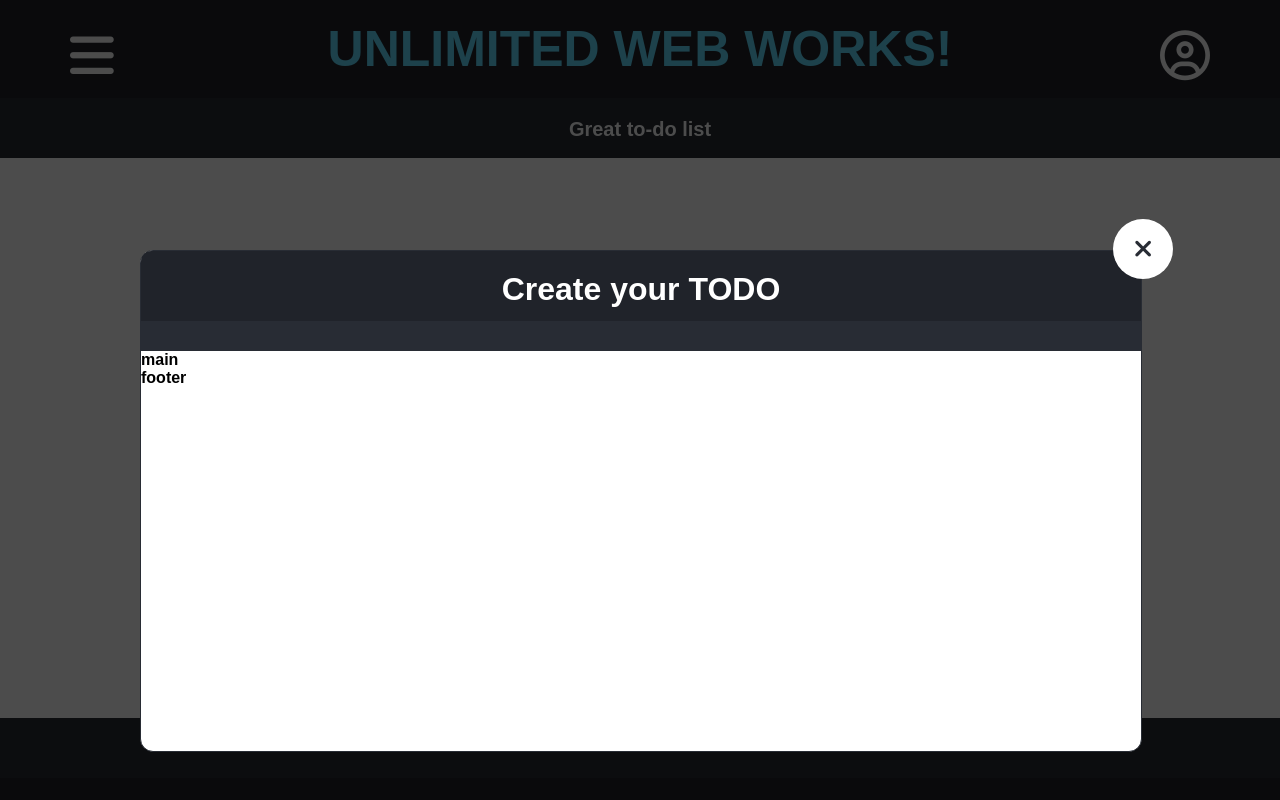
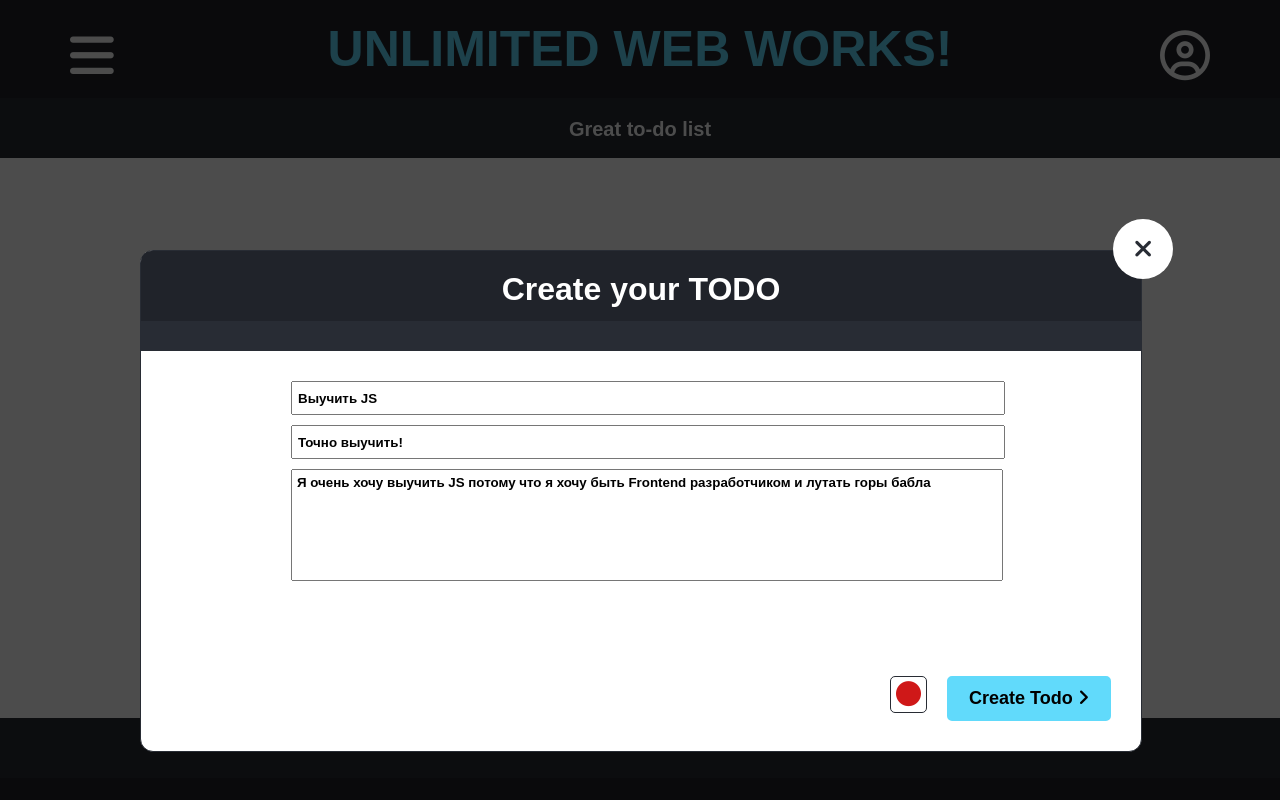
Before and after one commit to WheatleyCODE/hard-todo-list, a React (Create React App) app: page /todo in a window 1280 px wide. Both pictures are taken after a click on the button "Add todo". Shown: the top 800 px of the page. Built offline with nearby package versions, Linux system fonts and the light colour scheme.

Commit message:
realize add todo

```diff
--- a/src/components/ModalTodo/ModalTodo.scss
+++ b/src/components/ModalTodo/ModalTodo.scss
@@ -28,6 +28,31 @@
       color: $colorWhite;
       margin-top: 20px;
     }
+  }
+
+  &__main {
+    display: flex;
+    flex-direction: column;
+    align-items: center;
+    padding-top: 30px;
+    .input-box {
+      width: 70%;
+      height: 200px;
+      display: flex;
+      flex-direction: column;
+      justify-content: space-between;
+    }
+  }
+
+  &__footer {
+    position: absolute;
+    bottom: 0;
+    width: Calc(100% - 60px);
+    border-radius: 0 0 10px 10px;
+    display: flex;
+    justify-content: flex-end;
+    padding: 30px;
+    padding-bottom: 30px;
   }
 
   &__sub-header {
@@ -62,4 +87,12 @@
       transform: rotate(10deg);
     }
   }
+
+  &__textarea {
+    width: 100%;
+    height: 100px;
+    padding: 5px;
+    resize: none;
+    outline: none;
+  }
 }
--- a/src/components/ModalTodo/ModalTodo.tsx
+++ b/src/components/ModalTodo/ModalTodo.tsx
@@ -1,11 +1,69 @@
-import React from 'react'
+import React, { useState } from 'react'
+import Input from '../UI/Input/Input'
+import Button from '../UI/Button/Button'
 import './ModalTodo.scss'
+import SelectColor from '../SelectColor/SelectColor'
+import { ITodoCreator } from '../../types/types'
+import { AddToDoAC } from '../../redux/action/TodoAC'
+import { connect } from 'react-redux'
 
 type ModalTodoProps = {
   onClickHandler: () => void
+  onAddTodo?: (newtodo: ITodoCreator) => void
 }
 
-const ModalTodo = ({ onClickHandler }: ModalTodoProps) => {
+const ModalTodo = ({ onClickHandler, onAddTodo }: ModalTodoProps) => {
+
+  const ItodoCr: ITodoCreator = {
+    text: 'Выучить JS',
+    id: 1337,
+    color: 'red',
+    completed: false,
+    subTitle: 'Точно выучить!',
+    textArea: 'Я очень хочу выучить JS потому что я хочу быть Frontend разработчиком и лутать горы бабла'
+  }
+
+  const [show, setShow] = useState(false)
+  const [todo, setTodo] = useState(ItodoCr)
+
+  const onClickChager = () => {
+    setShow(prev => !prev)
+  }
+
+  const inputTitleChangeHandler = (e: React.ChangeEvent<HTMLInputElement>) => {
+    setTodo(prev => ({
+      ...prev,
+        text: e.target.value,
+    }))
+  }
+
+  const inputSubTitleChangeHandler = (e: React.ChangeEvent<HTMLInputElement>) => {
+    setTodo(prev => ({
+      ...prev,
+        subTitle: e.target.value,
+    }))
+  }
+
+  const inputSTextAreaChangeHandler = (e: React.ChangeEvent<HTMLTextAreaElement>) => {
+    setTodo(prev => ({
+      ...prev,
+        textArea: e.target.value,
+    }))
+  }
+
+  const changeColor = (color:string) => {
+    setTodo(prev => ({
+      ...prev,
+        color,
+    }))
+  }
+
+  const onButtonClickHandler = () => {
+    if (onAddTodo)
+      onAddTodo(todo)
+    onClickHandler()
+  }
+
   return (
     <div className="ModalTodo">
       <button onClick={onClickHandler} className="ModalTodo__close-button">
@@ -15,10 +73,27 @@ const ModalTodo = ({ onClickHandler }: ModalTodoProps) => {
         <h1>Create your TODO</h1>
         <div className="ModalTodo__sub-header"></div>
       </div>
-      <div className="ModalTodo__main">main</div>
-      <div className="ModalTodo__footer">footer</div>
+      <div className="ModalTodo__main">
+        <div className="input-box">
+          <Input changeHadler={inputTitleChangeHandler} value={todo.text} type={'text'} placeholder={'Title todo'} />
+          <Input changeHadler={inputSubTitleChangeHandler} type={'text'} value={todo.subTitle} placeholder={'Sub title'} />
+          <textarea onChange={inputSTextAreaChangeHandler} className="ModalTodo__textarea" value={todo.textArea} />
+        </div>
+      </div>
+      <div className="ModalTodo__footer">
+      <div onClick={onClickChager} className="TodoItem__color-box">
+      { show ? <SelectColor id={1000} onChangeColor={() => {}} onChangeTodoCreatorHandler={changeColor} onClickHandler={() => {}} /> : null}
+          <i className={`fa fa-circle ${todo.color}`} />
+        </div>
+        <Button onClickHandler={onButtonClickHandler} size={2} text={'Create Todo'} />
+      </div>
     </div>
   )
 }
+function mapDispatchToProps(dispatch: any) {
+  return {
+    onAddTodo: (newtodo: ITodoCreator) => dispatch(AddToDoAC(newtodo)),
 
-export default ModalTodo
+  }
+}
+export default connect(null, mapDispatchToProps)(ModalTodo)
--- a/src/components/SelectColor/SelectColor.scss
+++ b/src/components/SelectColor/SelectColor.scss
@@ -10,7 +10,6 @@
   top: 0;
   left: 0;
   z-index: 10;
-  // margin-top: -53px;
   display: flex;
   flex-wrap: wrap;
   align-items: center;
--- a/src/components/SelectColor/SelectColor.tsx
+++ b/src/components/SelectColor/SelectColor.tsx
@@ -5,11 +5,12 @@ type SelectorColorProps = {
   onClickHandler: () => void
   onChangeColor: (id: number, color: string) => void
   id: number
+  onChangeTodoCreatorHandler?: (color:string) => void
 }
 
 //onClick={() => onChangeColor(20, 'red')}
 
-const SelectColor = ({ onClickHandler, onChangeColor, id }: SelectorColorProps) => {
+const SelectColor = ({ onClickHandler, onChangeColor, id, onChangeTodoCreatorHandler }: SelectorColorProps) => {
   const colorBox: string[] = [
     'red', 'yellow', 'green', 'grey'
   ]
@@ -17,6 +18,9 @@ const SelectColor = ({ onClickHandler, onChangeColor, id }: SelectorColorProps)
   const onClickChanger = (color: string):void => {
     onClickHandler()
     onChangeColor(id, color)
+    if (onChangeTodoCreatorHandler) {
+      onChangeTodoCreatorHandler(color)
+    }
   }
 
   const colorBoxJsx = colorBox.map((el) => (
--- a/src/components/Todo/Todo.tsx
+++ b/src/components/Todo/Todo.tsx
@@ -5,7 +5,7 @@ import { IState, ITodo } from '../../types/types'
 import TodoItem from '../TodoItem/TodoItem'
 import Portal from '../hoc/Portal/Portal'
 import ModalTodo from '../ModalTodo/ModalTodo'
-import { AddToDoAC, ChangeColorAC, CompletedClickAC, DeleteTodoAC } from '../../redux/action/TodoAC'
+import { ChangeColorAC, CompletedClickAC, DeleteTodoAC } from '../../redux/action/TodoAC'
 import Backdrop from '../UI/Backdrop/Backdrop'
 
 const Todo = ({ todo, onAddTodo, onCompletedClick, onDeleteTodo, onChangeColor }: any) => {
@@ -51,7 +51,6 @@ const mapStateToProps = (state: IState) => {
 
 const mapDipatchToProps = (dispatch: any) => {
   return {
-    onAddTodo: (newtodo: ITodo) => dispatch(AddToDoAC(newtodo)),
     onCompletedClick: (id: number) => dispatch(CompletedClickAC(id)),
     onDeleteTodo: (id: number) => dispatch(DeleteTodoAC(id)),
     onChangeColor: (id: number, color: string) => dispatch(ChangeColorAC(id, color))
--- a/src/components/TodoItem/TodoItem.scss
+++ b/src/components/TodoItem/TodoItem.scss
@@ -55,5 +55,6 @@
 
   &__color-box {
     margin-right: 20px;
+    position: relative;
   }
 }
--- a/src/components/TodoItem/TodoItem.tsx
+++ b/src/components/TodoItem/TodoItem.tsx
@@ -31,7 +31,7 @@ const TodoItem = ({ itodo, onCompletedClick, onDeleteTodo, onChangeColor }: Todo
         </span>
       </div>
       <div className="TodoItem__button-container">
-      <div onClick={onClickHandler} className="TodoItem__color-box">
+        <div onClick={onClickHandler} className="TodoItem__color-box">
           <i className={`fa fa-circle ${itodo.color}`} />
         </div>
         { show ? <SelectColor id={itodo.id} onChangeColor={onChangeColor} onClickHandler={onClickHandler} /> : null}
--- a/src/components/UI/Button/Button.scss
+++ b/src/components/UI/Button/Button.scss
@@ -23,3 +23,13 @@
   font-size: 15px;
   padding: 8px 15px;
 }
+
+.button.medium {
+  font-size: 18px;
+  padding: 10px 20px;
+}
+
+.button.large {
+  font-size: 22px;
+  padding: 15px 25px;
+}
--- a/src/components/UI/Input/Input.tsx
+++ b/src/components/UI/Input/Input.tsx
@@ -3,14 +3,15 @@ import React from 'react'
 import './Input.scss'
 
 type InputProps = {
-  value: string | number,
+  value?: string | number,
   placeholder: string,
   type: string,
+  changeHadler?: (e: React.ChangeEvent<HTMLInputElement>) => void
 }
 
-const Input = ({type, value, placeholder }:InputProps) => {
+const Input = ({type, value, placeholder, changeHadler }:InputProps) => {
   return (
-    <input value={value} placeholder={placeholder} className="input" type={type} />
+    <input onChange={changeHadler} value={value} placeholder={placeholder} className="input" type={type} />
   )
 }
 
--- a/src/redux/reducers/TodoReducer.ts
+++ b/src/redux/reducers/TodoReducer.ts
@@ -1,18 +1,22 @@
 import * as constants from '../constants/constants'
-import { ITodo, IAddTodoAC } from './../../types/types';
+import { IAddTodoAC, ITodoCreator } from './../../types/types';
 
-const initialState: ITodo[] = [
+const initialState: ITodoCreator[] = [
   {
     text: 'Покушать кашки',
     id: 10,
     color: 'red',
     completed: false,
+    subTitle: 'Hello!',
+    textArea: 'Hello',
   },
   {
     text: 'Сделать домашку',
     id: 20,
     color: 'green',
     completed: true,
+    subTitle: 'Hello!',
+    textArea: 'Hello',
   },
 ]
 
@@ -20,6 +24,16 @@ export function todoReducer(state = initialState, action: IAddTodoAC) {
   const newState = [...state]
   switch (action.type) {
     case constants.ADD_TODO:
+      let newId
+      if (newState.length) {
+        newId = newState[newState.length - 1].id + 2
+      } else {
+        newId = 0
+      }
+
+      console.log(newId)
+      action.payload.id = newId
+      console.log(action.payload.id)
       newState.push(action.payload)
       return newState
 
```
Also changed, not shown: src/types/types.ts (+6 -1 lines).
